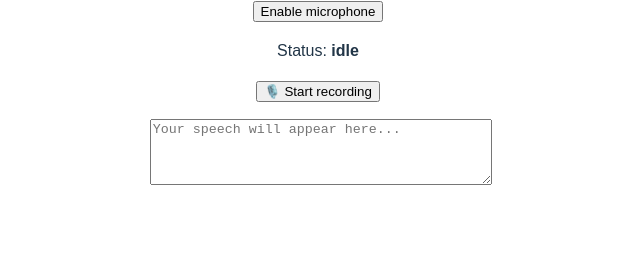
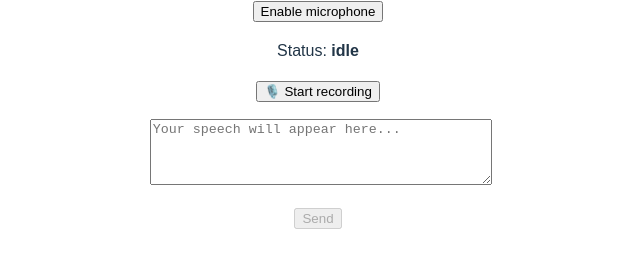
Before and after one commit to OlgaBieliaieva/AI-voice-english-tutor-client, a React (Vite) app: page / in a window 1280 px wide. Shown: the part 124-392 px from the top of the page, without its empty margins (322-962 px from the left). Built offline with nearby package versions, Linux system fonts and the light colour scheme.

Commit message:
feat: send voice transcription as chat message

```diff
--- /dev/null
+++ b/src/api/chatApi.js
@@ -0,0 +1,20 @@
+export async function sendChatMessage(message) {
+  const response = await fetch("http://localhost:3000/api/chat", {
+    method: "POST",
+    headers: {
+      "Content-Type": "application/json",
+    },
+    body: JSON.stringify({
+      message,
+      metadata: {
+        source: "voice", // або "text"
+      },
+    }),
+  });
+
+  if (!response.ok) {
+    throw new Error("Failed to send message");
+  }
+
+  return response.json();
+}
--- a/src/components/VoiceInput.jsx
+++ b/src/components/VoiceInput.jsx
@@ -1,4 +1,6 @@
+import { useState } from "react";
 import { useSpeechToText } from "../hooks/useSpeechToText";
+import { sendChatMessage } from "../api/chatApi";
 
 export default function VoiceInput() {
   const {
@@ -9,6 +11,27 @@ export default function VoiceInput() {
     stopRecording,
     error,
   } = useSpeechToText();
+
+  const [loading, setLoading] = useState(false);
+  const [reply, setReply] = useState(null);
+
+  const handleSend = async () => {
+    if (!transcript.trim()) return;
+
+    try {
+      setLoading(true);
+
+      const response = await sendChatMessage(transcript);
+
+      setReply(response.reply);
+      setTranscript("");
+    } catch (err) {
+      console.error("[CHAT ERROR]", err);
+      alert("Failed to send message");
+    } finally {
+      setLoading(false);
+    }
+  };
 
   return (
     <div>
@@ -29,6 +52,20 @@ export default function VoiceInput() {
         rows={4}
         style={{ width: "100%", marginTop: "1rem" }}
       />
+
+      <button
+        onClick={handleSend}
+        disabled={loading || !transcript.trim()}
+        style={{ marginTop: "1rem" }}
+      >
+        {loading ? "Sending..." : "Send"}
+      </button>
+
+      {reply && (
+        <div style={{ marginTop: "1rem" }}>
+          <strong>AI:</strong> {reply}
+        </div>
+      )}
     </div>
   );
 }
```
